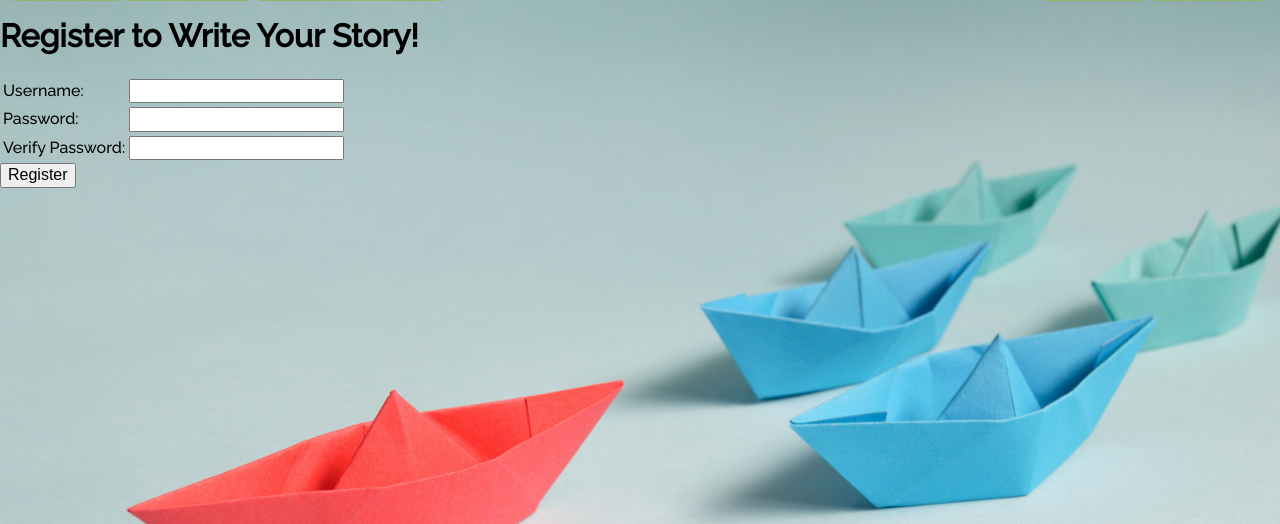
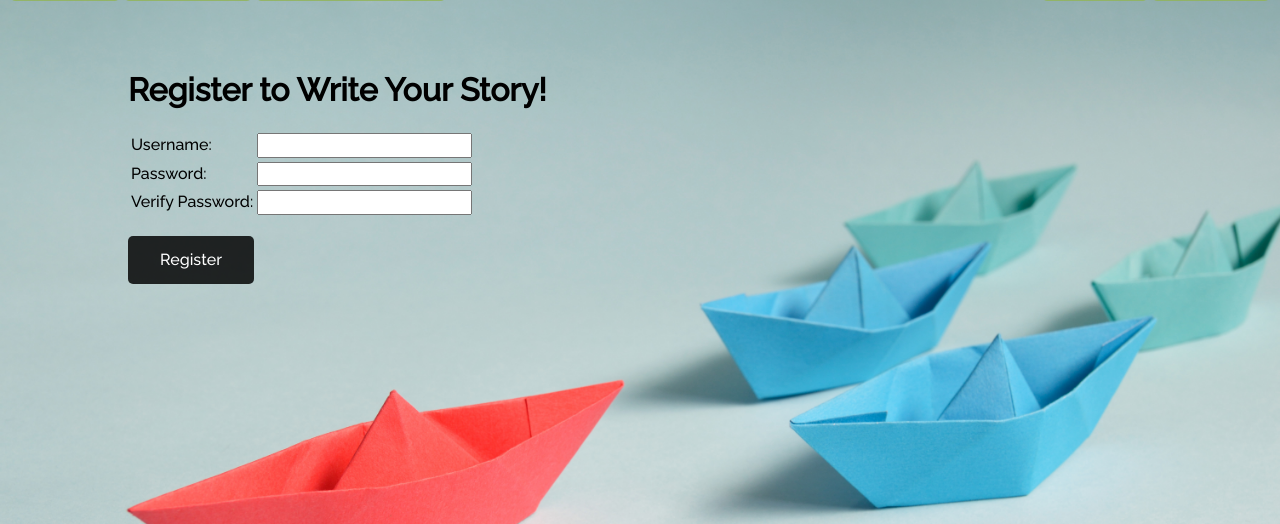
Before and after one commit to kivanovabaker/blogz, a Flask app: page /signup in a window 1280 px wide. Shown: the part 42-566 px from the top of the page. Run offline with Flask 2, Linux system fonts and the light colour scheme.

Commit message:
Finished styling

```diff
--- a/static/stylebase.css
+++ b/static/stylebase.css
@@ -1,3 +1,7 @@
+body {
+    font-family: 'Raleway', sans-serif;
+}
+
 nav ul {
     padding: 0;
     margin: 10px;
@@ -27,6 +31,6 @@ color: white;
 background-color: #92B558;
 }
 
-body {
-    font-family: 'Raleway', sans-serif;
+#flash {
+    margin-left: 50px;
 }
--- a/static/stylereglog.css
+++ b/static/stylereglog.css
@@ -6,3 +6,34 @@ html {
     background-size: cover;
     background-color: #F2F4F0;
   }
+
+main {
+  padding-left: 10%;
+  padding-top: 3%;
+}
+
+.button {
+  font-family: 'Raleway', sans-serif;
+  padding: 15px 32px;
+  color: white;
+  background-color: rgba(0, 0, 0, 0.83);
+  border-radius: 5px;
+  border: none;
+  text-shadow: none;
+}
+
+.button:hover {
+  background-color: #000000;
+}
+
+#signup {
+  color: #279FC8;
+}
+
+#signup:hover {
+  color:#208EB3
+}
+
+.error {
+  color: #F13532
+}
--- a/templates/base.html
+++ b/templates/base.html
@@ -23,7 +23,7 @@
         {% with messages = get_flashed_messages(with_categories=True) %}
         <ul>
         {% for category,message in messages %}
-            <li class='{{category}}'>{{message}}</li>
+            <li class='{{category}}' id="flash">{{message}}</li>
         {% endfor %}
         </ul>
         {% endwith %}
--- a/templates/newpost.html
+++ b/templates/newpost.html
@@ -27,6 +27,9 @@
                     <td class="error">{{body_error}}</td>
                 </tr>
                 <tr>
+                    <td> </td>
+                </tr>
+                <tr>
                     <td><input class="button" type="submit" value="Post"/></td>
                 </tr>
             </table>
--- a/templates/signup.html
+++ b/templates/signup.html
@@ -5,6 +5,7 @@
 {% endblock %}
 
 {% block content %}
+<main>
     <h1>Register to Write Your Story!</h1>
     <form action="/signup" method="post">
         <table>
@@ -23,7 +24,8 @@
                 <td><input name="verify" id='verify' type="password"></td>
                 <td class='error'>{{match_error}}</td>
             </tr>
-    </table>
-    <input type="submit" value="Register">
+        </table><br>
+        <input class="button" type="submit" value="Register">
     </form>
+</main>
 {% endblock %}
```
Also changed, not shown: static/styleblog.css (+37 -0 lines), static/styleindex.css (+28 -1 lines), static/stylenewpost.css (+6 -1 lines), templates/blog.html (+4 -4 lines), templates/index.html (+3 -4 lines), templates/login.html (+5 -3 lines). Lines whose indentation alone changed are shown as unchanged.
